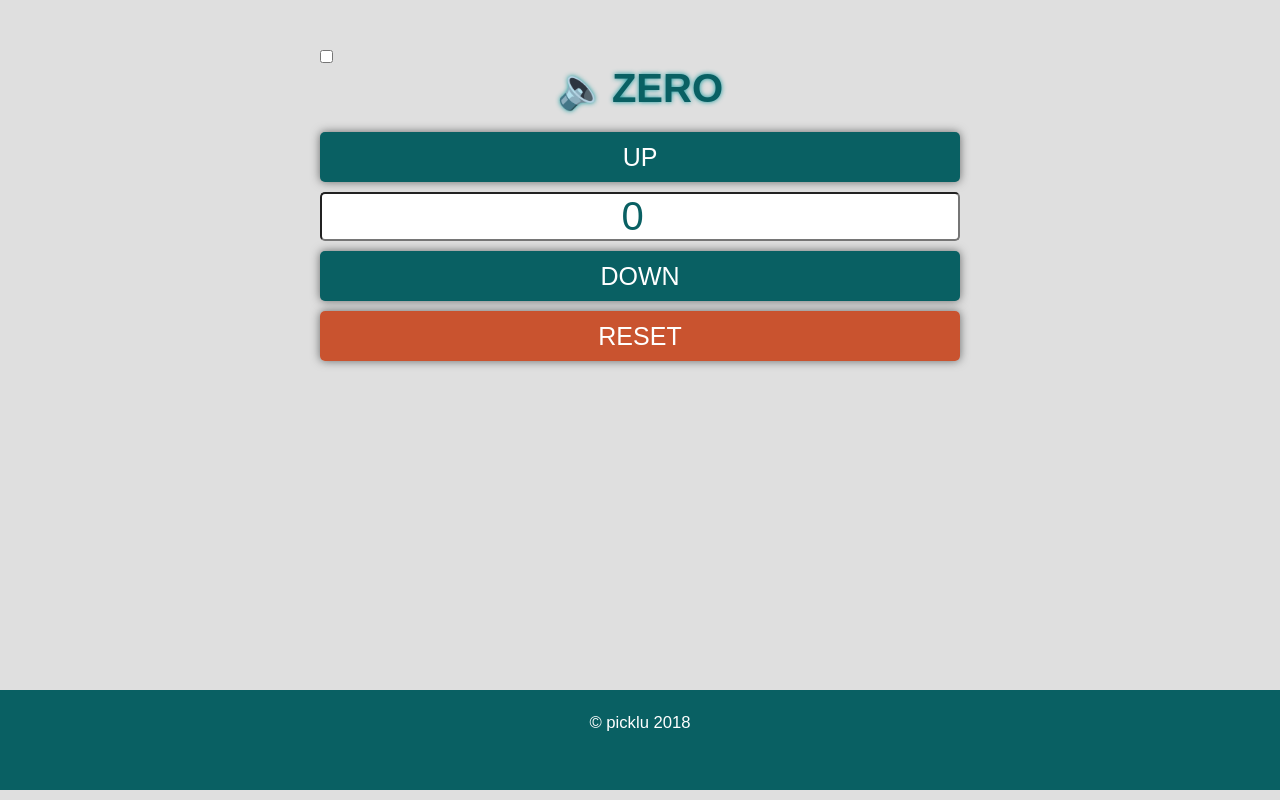
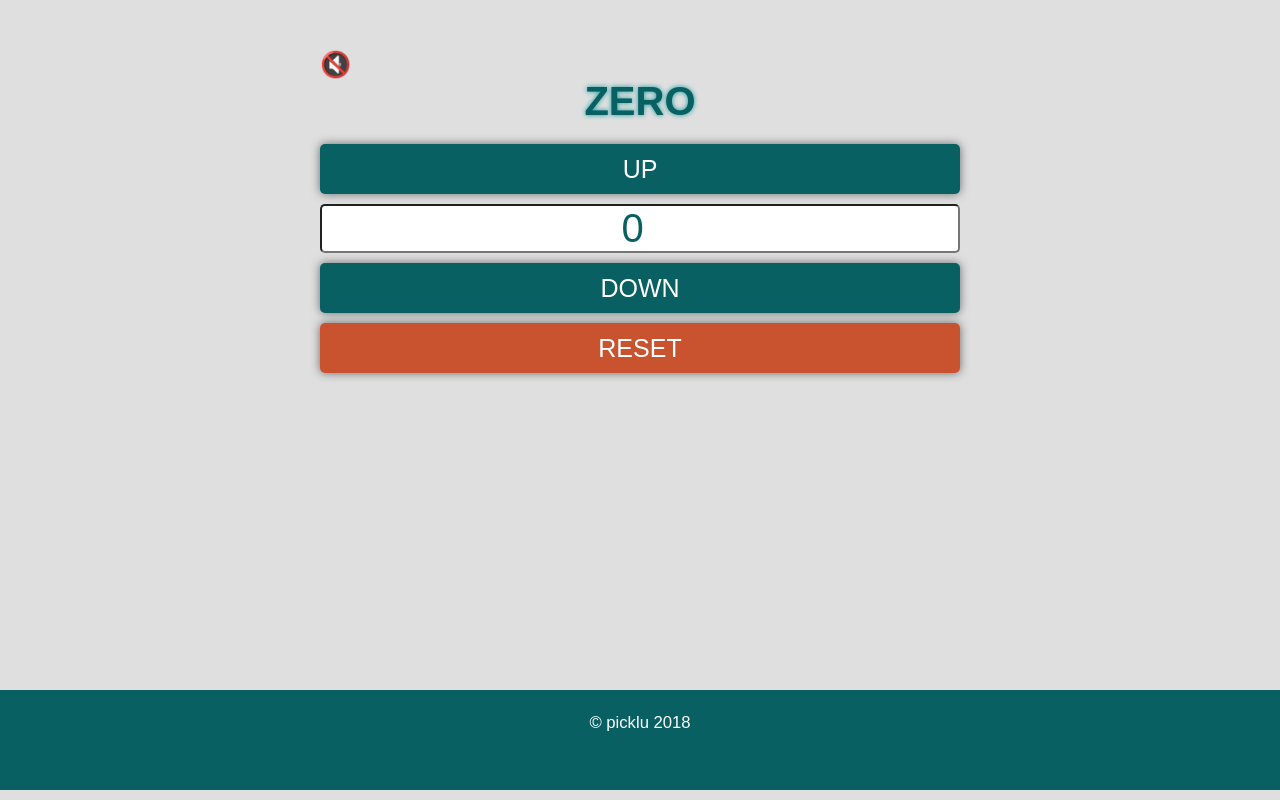
Before and after one commit to picklu/counter, a website: page index.html in a window 1280 px wide. Drawn offline with Linux system fonts and the light colour scheme.

Commit message:
Style speaker

```diff
--- a/index.html
+++ b/index.html
@@ -10,7 +10,7 @@
 <body>
     <main class="main">
         <input type="checkbox" name="speaker" id="speaker" class="speaker">
-        <label for="speaker"></label>
+        <label class="speaker-label" for="speaker"></label>
         <h1 id="spelled" class="spelled">zero</h1>
         <div class="number">
            <button id="up" class="btn number__up">Up</button>
--- a/sass/pages/_index.scss
+++ b/sass/pages/_index.scss
@@ -1,5 +1,24 @@
 .speaker {
+    display: none;
+}
 
+.speaker-label {
+
+    &::before {
+        border-radius: 50px;
+        content: "\1F507";
+        cursor: pointer;
+        font-size: 2.5rem;
+
+        .speaker:checked + & {
+            content: "\1F509";
+        }
+    }
+
+    &:hover::before {
+        background-color: #12989c;
+        box-shadow: 0 0 20px #096063;
+    }
 }
 
 .spelled {
@@ -18,14 +37,14 @@
         font-size: 5rem;
     }
 
-    &::before {
-        content: "\1F508";
+    .speaker:checked ~ &::before {
+        content: "\1F509";
         font-size: inherit;
         padding-right: 5px;
     }
 
-    &:hover::before {
-        content: "\1F509";
+    .speaker:checked ~ &:hover::before {
+        content: "\1F50A";
         font-size: inherit;
         padding-right: 5px;
     }
```
Also changed, not shown: css/style.css.
